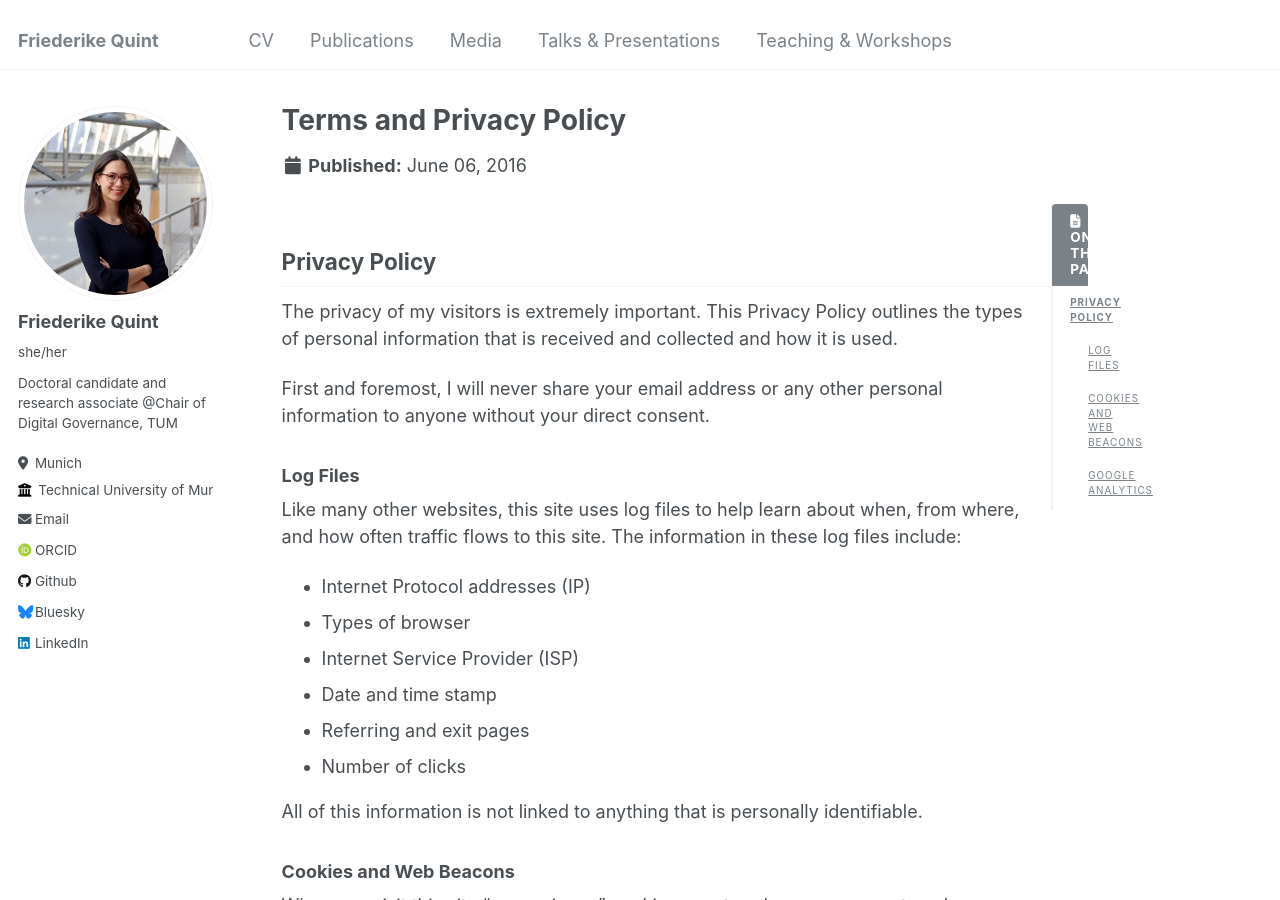
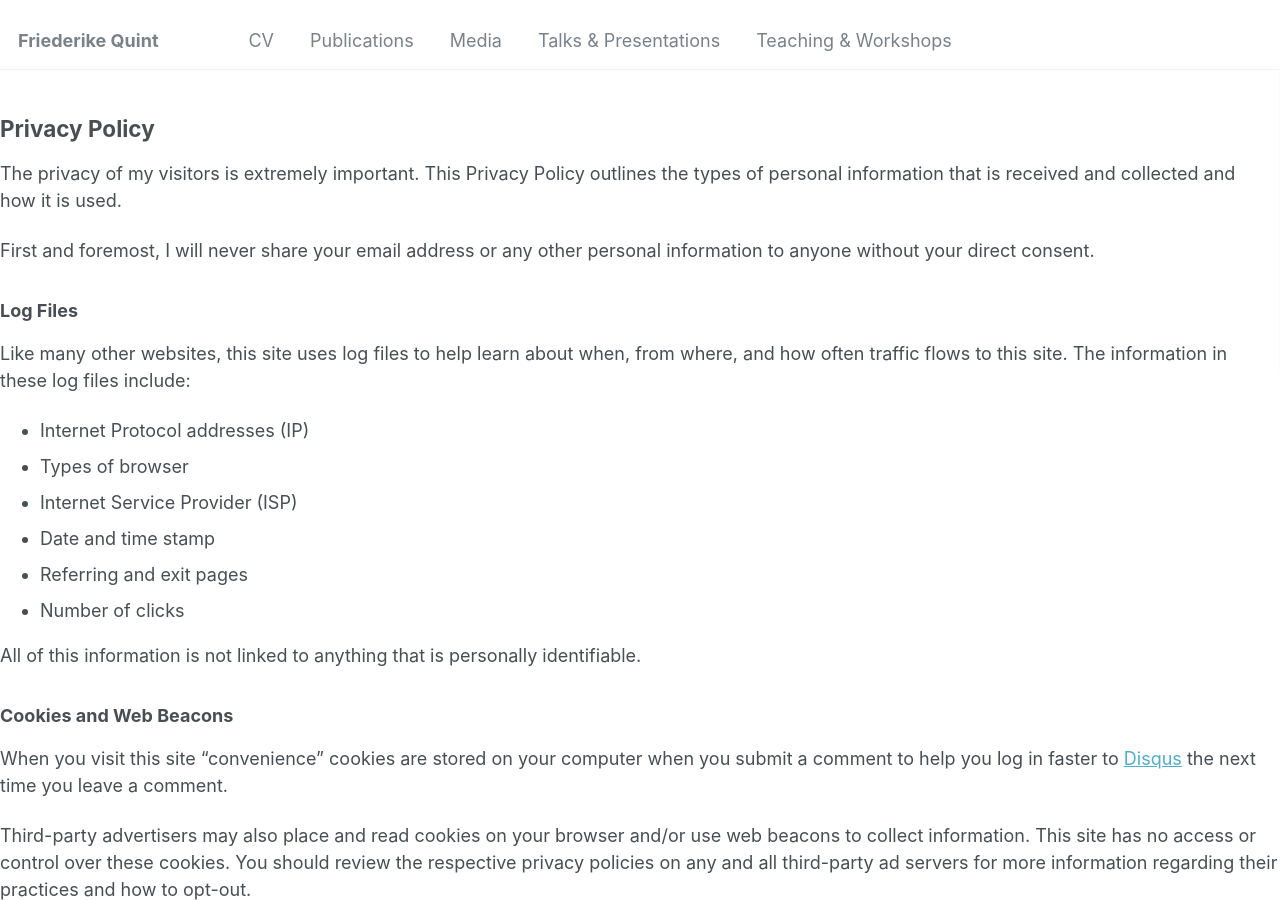
Before and after one commit to friederikequint/friederikequint.github.io, a Jekyll site: the page built from _pages/terms.md, in a window 1280 px wide and 900 px high. Built offline with Jekyll 4.4.1, drawn with Linux system fonts in a browser that asks for light colours; some web fonts are replaced; part of the change alters nothing that is shown.

Commit message:
Update _config.yml

```diff
--- a/_config.yml
+++ b/_config.yml
@@ -4,8 +4,8 @@ title: "Friederike Quint"
 title_separator: "-"
 name: &name "Friederike Quint"
 description: &description "Doctoral Candidate and Research Associate at the Chair of Digital Governance @TUM"
-url: "https://friederikequint.github.io" # the base hostname & protocol for your site e.g. "https://mmistakes.github.io"
-baseurl: "" # the subpath of your site, e.g. "/blog"
+url: "https://friederikequint.github.io"
+baseurl: ""
 repository: "friederikequint/friederikequint.github.io"
 
 # Site Author
@@ -16,27 +16,24 @@ author:
   bio: "Doctoral candidate and research associate \n @Chair of Digital Governance, TUM"
   location: "Munich"
   employer: "Technical University of Munich"
-  uri: # URL
+  uri:
   email: "friederike.quint@tum.de"
- # googlescholar: "https://scholar.google.com/citations?user=PS_CX0AAAAAJ"
   orcid: "https://orcid.org/0009-0006-7158-1369"
- # pubmed: "https://www.ncbi.nlm.nih.gov/pubmed/?term=john+snow"
   github: "friederikequint"
   bluesky: "friederikeq.bsky.social"
   linkedin: "friederikequint/"
- # twitter: "@FriederikeQ"{:target="_blank"}
 
 # Site Settings
-teaser: # filename of teaser fallback teaser image placed in /images/, .e.g. "500x300.png"
-breadcrumbs: false # true, false (default)
+teaser:
+breadcrumbs: false
 words_per_minute: 160
 future: true
-read_more: "disabled" # if enabled, adds "Read more" links to excerpts
+read_more: "disabled"
 comments:
   provider: false
 atom_feed:
-  hide: false # change to true to hide the RSS feed in the footer
-  path: # blank (default) uses feed.xml
+  hide: false
+  path:
 
 # SEO Related
 google_site_verification:
@@ -51,11 +48,11 @@ facebook:
   username:
   app_id:
   publisher:
-og_image: # Open Graph/Twitter default site image
+og_image:
 
 # Analytics
 analytics:
-  provider: "false" # false (default), "google", "google-universal", "google-analytics-4", "custom"
+  provider: "false"
   google:
     tracking_id:
 
@@ -102,7 +99,7 @@ incremental: false
 
 # Markdown Processing
 kramdown:
-  input: Kramdown #GFM
+  input: GFM          # tolerant GitHub-flavored Markdown
   hard_wrap: false
   auto_ids: true
   footnote_nr: 1
@@ -126,25 +123,23 @@ collections:
     output: true
     permalink: /:collection/:path/
 
-# Defaults
+# Defaults (use layouts that exist for jekyll-theme-primer)
 defaults:
   - scope:
       path: ""
-      type: pages
     values:
-      layout: single
-      author_profile: true
+      layout: default
 
 # Sass/SCSS
 sass:
   sass_dir: _sass
-  style: compressed # http://sass-lang.com/documentation/file.SASS_REFERENCE.html#output_style
+  style: compressed
 
 # Outputting
 permalink: /:categories/:title/
-timezone: America/Los_Angeles # http://en.wikipedia.org/wiki/List_of_tz_database_time_zones
+timezone: Europe/Berlin
 
-# Plugins
+# Plugins (only GitHub Pages–whitelisted)
 plugins:
   - jekyll-paginate
   - jekyll-sitemap
```
